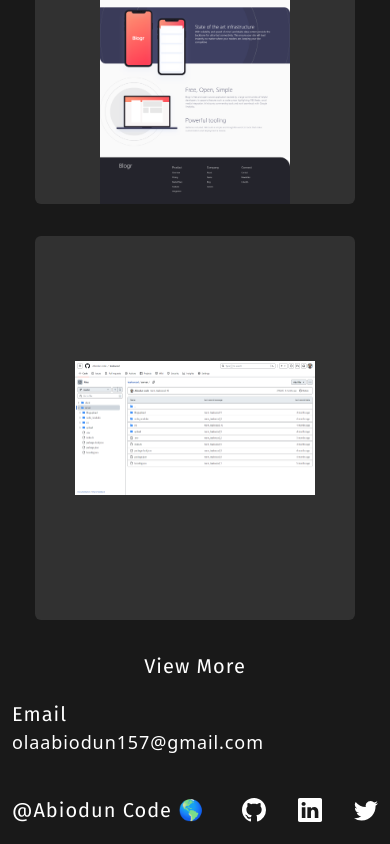
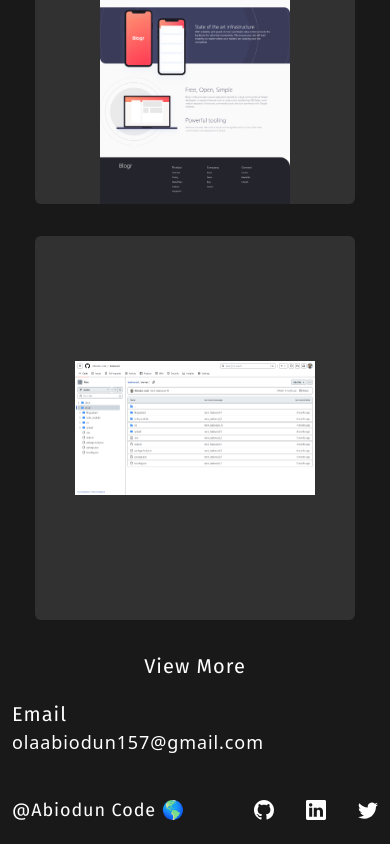
Before and after one commit to Abiodun-code/Portfolio, a React (Vite) app: page / in a window 390 px wide. Shown: the part 4748-5592 px from the top of the page. Built offline with nearby package versions, Linux system fonts and the light colour scheme.

Commit message:
footer changes

```diff
--- a/src/index.css
+++ b/src/index.css
@@ -6,4 +6,5 @@
   body {
     @apply bg-black w-auto h-auto bg-opacity-90 pb-5;
   }
+
 }
--- a/src/pages/About.tsx
+++ b/src/pages/About.tsx
@@ -2,7 +2,7 @@
 
 const About = () => {
   return (
-    <div className="w-auto h-auto">
+    <div className="w-auto h-auto ">
       <div className="container mx-auto xl:max-w-[80%] lg:max-w-[85%] w-auto bg-glass rounded-md px-3">
        <div className="py-5 px-3 ">
           <h1 className="text-green font-bold font-primary text-2xl">About Me ⚡</h1>
--- a/src/pages/Footer.tsx
+++ b/src/pages/Footer.tsx
@@ -10,10 +10,10 @@
             <a href="mailto:olaabiodun157@gmail.com" className="text-white font-seconday text-lg tracking-wider">olaabiodun157@gmail.com</a>
           </div>
           <div className="flex items-center gap-x-2 justify-between pt-10">
-            <h1 className="text-white font-primary font-medium text-xl tracking-wider">@Abiodun Code 🌎</h1>
+            <h1 className="text-white font-primary font-medium xl:text-xl lg:text-xl text-lg tracking-wider">@Abiodun Code 🌎</h1>
             <div className="flex items-center gap-x-8">
               {Social.map((item, idx)=>(
-                <a href={item.link} key={idx} className="text-white text-2xl">
+                <a href={item.link} key={idx} className="text-white lg:text-2xl text-xl xl:text-2xl">
                   <item.icon/>
                 </a>
               ))}
--- a/src/pages/Home.tsx
+++ b/src/pages/Home.tsx
@@ -2,7 +2,7 @@
 
 const Home = () => {
   return (
-    <div className=" w-auto h-auto">
+    <div className="w-auto h-auto">
       <div className="container mx-auto w-auto xl:px-20 px-3 xl:py-72 lg:py-36 py-20">
         <div className="lg:w-[79%] h-auto w-auto  lg:mx-auto xl:w-[78%] xl:mx-auto flex xl:flex-row lg:flex-row flex-col justify-center items-center">
           <div className="w-auto h-96 xl:w-90 xl:h-60 lg:w-72 lg:h-64 object-cover rounded-md">
--- a/src/pages/Technology.tsx
+++ b/src/pages/Technology.tsx
@@ -3,7 +3,7 @@
 const Technology = () => {
   return (
     <div className="w-auto h-auto">
-      <div className="container mx-auto xl:max-w-[80%] lg:max-w-[85%] px-3 pt-20">
+      <div className="container mx-auto xl:max-w-[80%] lg:max-w-[85%] px-3 pt-20 ">
         <div className="block justify-center items-center py-5 text-white text-center">
           <h1 className='text-5xl font-primary xl:text-[40px] lg:text-[60px] tracking-wider font-extrabold capitalize'>Technologies i use</h1>
           <div className="flex flex-wrap justify-center items-center gap-8 pt-8">
```
Also changed, not shown: vite.config.ts.timestamp-1695800814843-3ae05b0eaaa3e.mjs (added, +10 -0 lines), src/App.tsx (line endings or trailing spaces).
